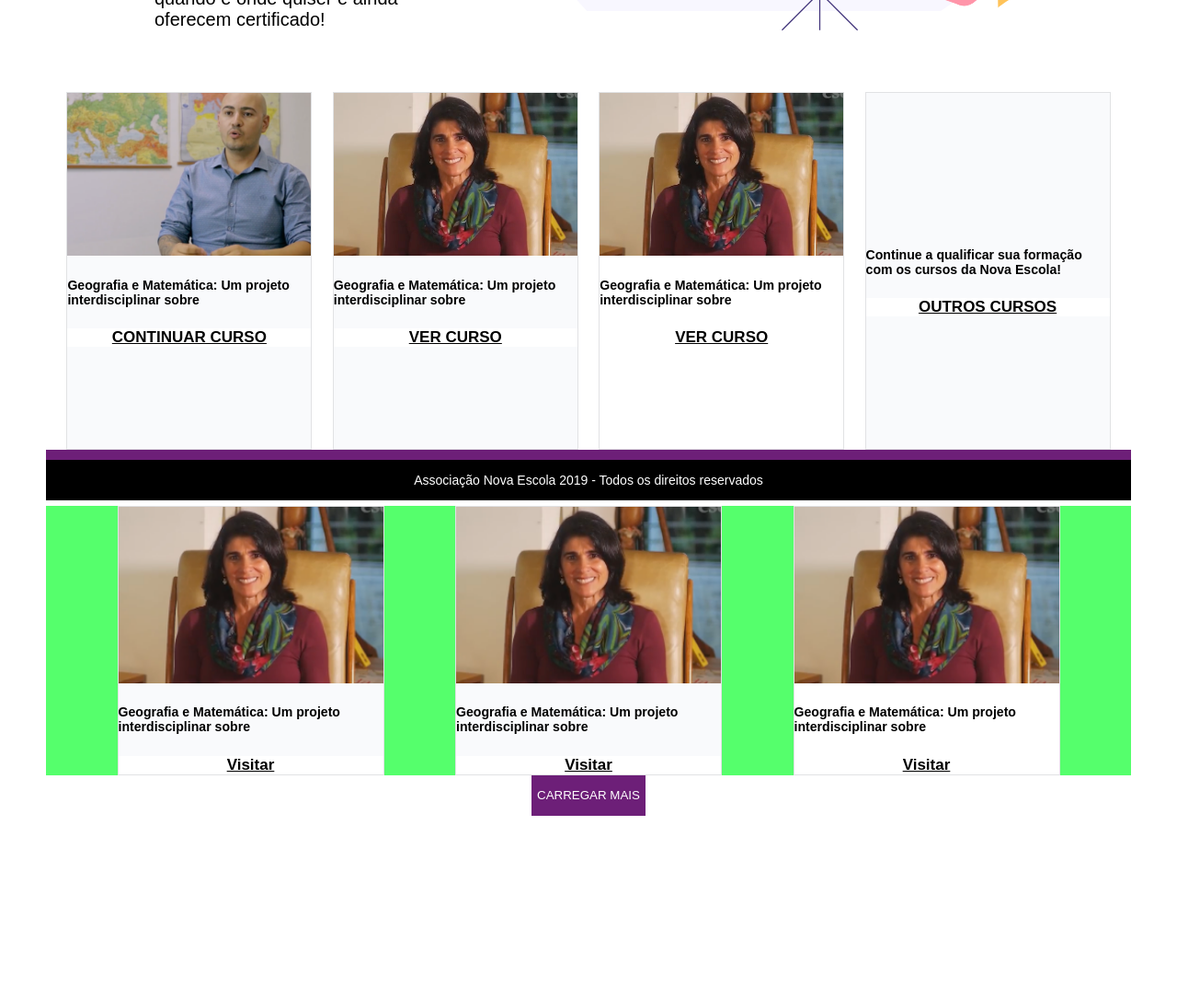
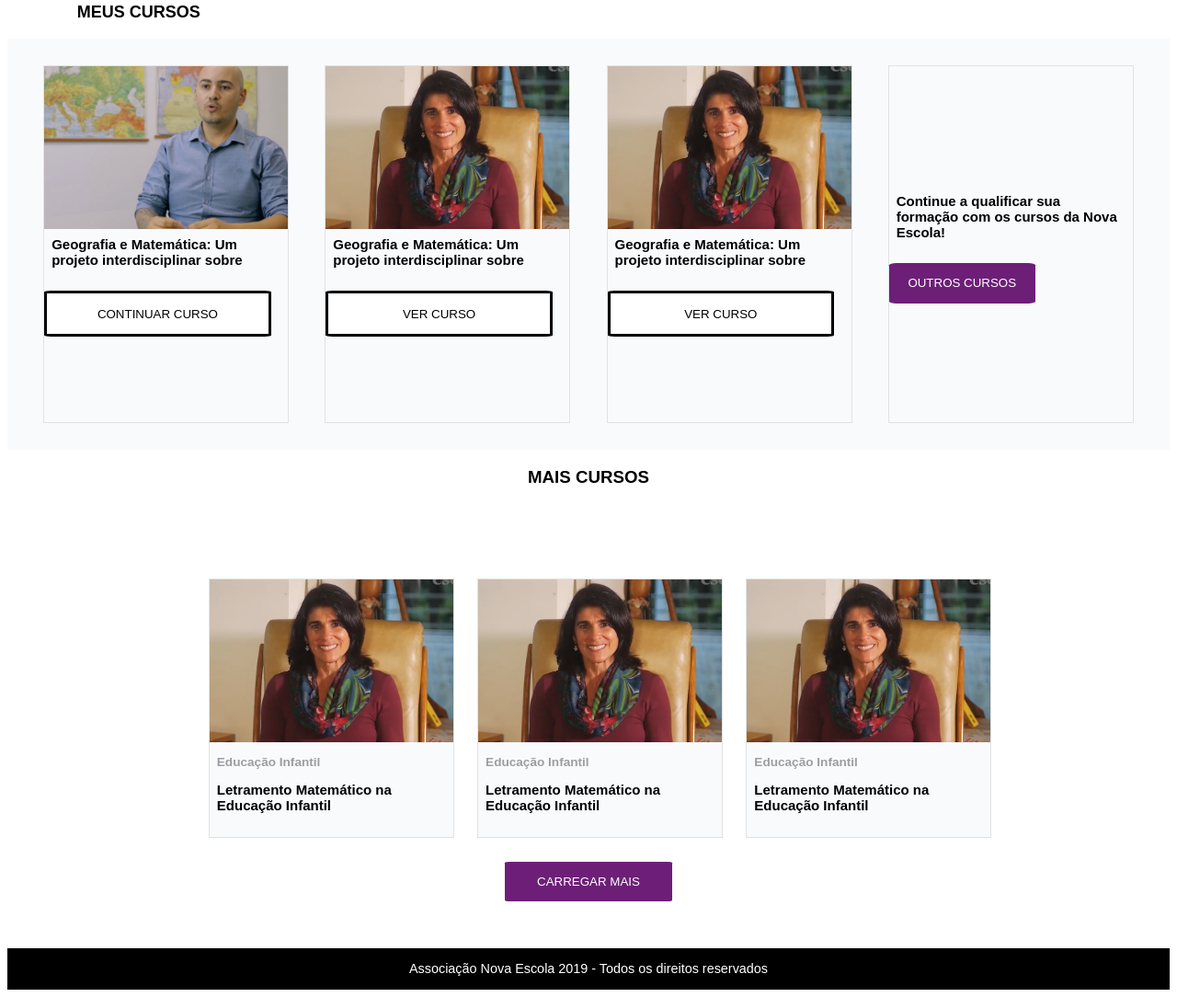
Before and after one commit to marianaolvr/Teste-Nova-Escola, a plain HTML site: page index.html in a window 1280 px wide. Shown: the part 872-1956 px from the top of the page at 92% size. Before the commit the page ends 1759 px from the top, so only its background shows below. Drawn offline with Linux system fonts and the light colour scheme.

Commit message:
Mudanças no CSS e no HTML. Container 1: texto alinhado. Container  e 4: cards alinados

```diff
--- a/css/style.css
+++ b/css/style.css
@@ -1,6 +1,5 @@
 body {
     font-family: 'Montserrat', Arial, Helvetica, sans-serif;
-    margin: 50px;
 }
 
  /* header */
@@ -14,25 +13,53 @@ body {
     background-color: #FF5578;
     color: rgb(255, 255, 255);
     font-weight: bold;
-    font-size: 24px;
+    font-size: 150%;
     display: flex;
     justify-content: center;
 }
 
-/* main */
-/* Primeiro container  */
-.primeiroContainer__wrapper {
-    display: flex;
-    flex-direction: column;
-}
-
 .primeiroContainer {
-    color: rgb(255, 255, 255);
-    background-color: #000000;
+    color: white;
+    background-color: #252626;
     display:flex;
     flex-direction: row;
     justify-content: space-evenly;
 }
+
+.primeiroContainer__title{
+    margin-top: 10%;
+    font-size: 62.5%;
+}
+
+.primeiroContainer__conteudo{
+    margin-top: 5%;
+    font-size: 150%;
+    font-weight: bold;
+}
+
+.conteudo__professor{
+    font-size: 70%;
+}
+
+.primeiroContainer__rodape{
+    display: flex;
+    justify-content: flex-start;
+    flex-direction: unset;
+    font-size: 60%;
+    margin-top: 20%;
+}
+
+.send_form{
+    background-color: #6D1F78;
+    color: white;
+    border: none;
+    border-radius: 5%;
+    display: flex;
+    justify-content: flex-end;
+    margin-top: 5%;
+}
+
+
 /* segundo Container */
 .segundoContainer__wrapper {
     display: flex;
@@ -40,13 +67,12 @@ body {
     background-color: rgb(255, 255, 255);
     margin-left: 10%;
     margin-right: 10%;
-    justify-content: center;
-    font-size: 20px;
+    font-size: 125%;
 }
 
 .segundoContainer__titulo{
     font-weight: bold;
-    font-size: 30px;
+    font-size: 180%;
 }
 
 .segundoContainer {
@@ -55,14 +81,11 @@ body {
     flex-direction: row;
     justify-content: space-evenly;
     align-items: center;
-    height: 400px;
-
 }
 
 .segundoContainer__ladoDireito{
     display: inline-block;
     position: relative;
-
 }
 
 .segundoContainer__conteudo{
@@ -82,20 +105,24 @@ body {
     font-weight: bold;
     width: 105px;
     height: 40px;
+    border: none;
+}
+
+.subtitulo__cursos{
+margin-left: 6%;
+font-size: 18px;
 }
 
 
 /* Terceiro Container */
-.terceiroContainer{
-    height: 400px;
-    background-color: #6D1F78;
-}
 .terceiroContainer__wrapper{
-    background-color: rgb(255, 255, 255);
+    background-color: #F9FAFC;
     display:flex;
     flex-direction: row;
     justify-content: space-evenly;
-    border-width: 50px
+    align-items: center;
+    height: 447px;
+
 }
 
 .card1{
@@ -105,6 +132,35 @@ body {
     border-style: solid;
     border-color: #E1E2E4;
     border-width: 1px;
+}
+
+.card-subtitle{
+    font-size: 80%;
+    color:#9B9EA2;
+    margin-left: 3%;
+
+}
+.card-title{
+    font-size: 15px;
+    margin-top: 3%;
+    margin-left: 3%;
+    margin-right: 3%;
+}
+
+.botao-primary{
+    color: rgb(0, 0, 0);
+    background-color: rgb(255, 255, 255);
+    border: rgb(0, 0, 0);
+    border-style: solid;
+    border-radius: 3%;
+    width: 93%;
+}
+.botao-sec{
+    color: white;
+    background-color: #6D1F78;
+    border: none;
+    border-radius: 5%;
+    width: 60%;
 }
 
 .card2{
@@ -143,67 +199,68 @@ body {
 
 
 /* Quarto Container */
+.quartoContainer__titulo{
+    display: flex;
+    justify-content: center;
+    background-color: rgb(255, 255, 255);
+        height: 140px;
+}
 
-.quartoContainer__título{
-    display: flex;
+.quartoContainer__wrapper{
+    display:flex;
     justify-content: center;
 }
 
-.quartoContainer__rodape{
+.card11{
+    background-color: #F9FAFC;
     display: flex;
-    justify-content: center;
+    flex-direction: column;
+    border-style: solid;
+    border-color: #E1E2E4;
+    border-width: 1px;
+    margin-left: 2%;
 }
 
-
-
-.quartoContainer__wrapper{
-    background-color: rgb(85, 255, 108);
-    display:flex;
-    flex-direction: row;
-    justify-content: space-evenly;
-    border-width: 50px
+.card22{
+    background-color: #F9FAFC;
+    display: flex;
+    flex-direction: column;
+    border-style: solid;
+    border-color: #E1E2E4;
+    border-width: 1px;
+    margin-left: 2%;
 }
 
-.card3{
-    background-color:white;
-    font-style: inherit;
-
-}
-.card-title{
+.card33{
+    background-color: #F9FAFC;
     display: flex;
-    justify-content: center;
+    flex-direction: column;
+    border-style: solid;
+    border-color: #E1E2E4;
+    border-width: 1px;
+    margin-left: 2%;
 }
 
-
-
-
-
-
+.quartoContainer__botao{
+   margin: 2%;
+   margin-bottom: 4%;
+   display: flex;
+   justify-content: center;
+}
 
 .quartoContainer__ultimo{
     color: white;
     background-color: #6D1F78;
     border: #6D1F78;
-
+    border-radius: 3%;
+    width: 15%;
 }
 
-.quartoContainer__botao{
-    display: flex;
-    justify-content: center;
-}
 
-.btn{
-    color: rgb(0, 0, 0);
-    background-color: rgb(255, 255, 255);
-    border-bottom-style: rgb(167, 17, 17);
-    display: flex;
-    justify-content: center;
-}
-
-.rodape {
+.rodape__pagina {
     background-color: #000000;
     color: white;
-    font-size: 14px;
+    font-size: 90%;
     display: flex;
     flex-direction: column;
     align-items: center;
--- a/index.html
+++ b/index.html
@@ -9,6 +9,7 @@
     <meta name="viewport" content="width=device-width, initial-scale=1">
     <link rel="Stylesheet" type="text/css" href="css/style.css">
 </head>
+
 <body>
     <header>
         <div class="navegacao">
@@ -24,14 +25,24 @@
     <main>
         <div class="primeiroContainer">
             <div class="primeiroContainer__wrapper">
-                <h3 class="primeiroContainer__titulo">CURSOS EM DESTAQUE</h3>
-                <p class="primeiroContainer__conteudo">Letramento Matemático no Ensino Infantil</p>
-                <p>ANA FLAVIA ALONÇO CASTANHO</p>
+
+                <div class="primeiroContainer__title">
+                    <h3>CURSOS EM DESTAQUE</h3>
+                </div>
+
+                <div class="primeiroContainer__conteudo">
+                    <p>Letramento Matemático no Ensino Infantil</p>
+                    <p class="conteudo__professor">ANA FLAVIA ALONÇO CASTANHO</p>
+                </div>
+                <div class="primeiroContainer__rodape">
                     <p>OFERECIDO POR</p>
-                <!-- <img class="img" src="img/Bitmap.png" alt="Logo do Itaú"> -->
-                <button>
+                    <img class="img" src="img/Bitmap.png" alt="Logo do Itaú">
+                </div>
+
+                <button class="send_form">
                     <p>QUERO ASSISTIR ESSE</p>
                 </button>
+
             </div>
             <div class="curso__destaque">
                 <img class="img" src="img/Foto-2.png" alt="Mulher com Ana Flavia Alonço Castanho">
@@ -54,12 +65,15 @@
                         <p>Acesse todos os cursos por <br /><b> apenas R$5 ao mês</b></p>
                         <button class="botaoVermais">
                             <p>VER MAIS</p>
-                        </button></div>
+                        </button>
+                    </div>
                 </div>
             </div>
         </div>
 
-
+        <div class="subtitulo__cursos">
+            <p><b>MEUS CURSOS</b></p>
+        </div>
         <div class="terceiroContainer">
             <div class="terceiroContainer__wrapper">
 
@@ -67,7 +81,11 @@
                     <img class="img" src="img/Foto.png" alt="Imagem de capa do card">
                     <div class="card-body">
                         <h5 class="card-title">Geografia e Matemática: Um projeto interdisciplinar sobre</h5>
-                        <a href="#" class="btn btn-primary">CONTINUAR CURSO</a>
+
+                        <button class="botao-primary">
+                            <p>CONTINUAR CURSO</p>
+                        </button>
+
                     </div>
                 </div>
 
@@ -75,7 +93,9 @@
                     <img class="img" src="img/Foto-1.png" alt="Imagem de capa do card">
                     <div class="card-body">
                         <h5 class="card-title">Geografia e Matemática: Um projeto interdisciplinar sobre</h5>
-                        <a href="#" class="btn btn-primary">VER CURSO</a>
+                        <button class="botao-primary">
+                            <p>VER CURSO</p>
+                        </button>
                     </div>
                 </div>
 
@@ -83,14 +103,18 @@
                     <img class="card-img-top" src="img/Foto-1.png" alt="Imagem de capa do card">
                     <div class="card-body">
                         <h5 class="card-title">Geografia e Matemática: Um projeto interdisciplinar sobre</h5>
-                        <a href="#" class="btn">VER CURSO</a>
+                        <button class="botao-primary">
+                            <p>VER CURSO</p>
+                        </button>
                     </div>
                 </div>
 
                 <div class="card4" style="width: 265px; height: 387px;">
                     <div class="card-body">
                         <h5 class="card-title">Continue a qualificar sua formação com os cursos da Nova Escola!</h5>
-                        <a href="#" class="btn btn-primary">OUTROS CURSOS</a>
+                        <button class="botao-sec">
+                            <p>OUTROS CURSOS</p>
+                        </button>
                     </div>
                 </div>
 
@@ -101,51 +125,52 @@
 
 
 
-            <div class="quartoContainer">
-                <div class="quartoContainer">
 
 
-                    <h4 class="quartoContainer__título">MAIS CURSOS</h4>
+
+            <div class="quartoContainer__titulo">
+                <h3><b>MAIS CURSOS</b></h3>
+            </div>
             <div class="quartoContainer__wrapper">
 
-                        <div class="card1" style="width: 18rem;">
+                <div class="card11" style="width: 265px; height: 280px;">
                     <img class="img" src="img/Foto-1.png" alt="Imagem de capa do card">
                     <div class="card-body">
-                                <h5 class="card-title">Geografia e Matemática: Um projeto interdisciplinar sobre</h5>
-                                <a href="#" class="btn btn-primary">Visitar</a>
+                        <p class="card-subtitle">Educação Infantil</p>
+                        <h5 class="card-title">Letramento Matemático na Educação Infantil</h5>
+
                     </div>
                 </div>
 
-                        <div class="card2" style="width: 18rem;">
+                <div class="card22" style="width: 265px; height: 280px;">
                     <img class="img" src="img/Foto-1.png" alt="Imagem de capa do card">
                     <div class="card-body">
-                                <h5 class="card-title">Geografia e Matemática: Um projeto interdisciplinar sobre</h5>
-                                <a href="#" class="btn btn-primary">Visitar</a>
+                        <p class="card-subtitle">Educação Infantil</p>
+                        <h5 class="card-title">Letramento Matemático na Educação Infantil</h5>
                     </div>
                 </div>
 
-                        <div class="card3" style="width: 18rem;">
+                <div class="card33" style="width: 265px; height: 280px;">
                     <img class="card-img-top" src="img/Foto-1.png" alt="Imagem de capa do card">
                     <div class="card-body">
-                                <h5 class="card-title">Geografia e Matemática: Um projeto interdisciplinar sobre</h5>
-                                <a href="#" class="btn btn-primary">Visitar</a>
+                        <p class="card-subtitle">Educação Infantil</p>
+                        <h5 class="card-title">Letramento Matemático na Educação Infantil</h5>
+                    </div>
                 </div>
             </div>
 
-
-                    </div>
             <div class="quartoContainer__botao">
                 <button class="quartoContainer__ultimo">
                     <p>CARREGAR MAIS</p>
                 </button>
             </div>
     </main>
-
-
-
+    <div class="rodape__pagina">
         <footer class="rodape">
             <p>Associação Nova Escola 2019 - Todos os direitos reservados</p>
         </footer>
+    </div>
+    <script src="script.js"></script>
 </body>
 
 </html>
```
Lines whose indentation alone changed are shown as unchanged.
